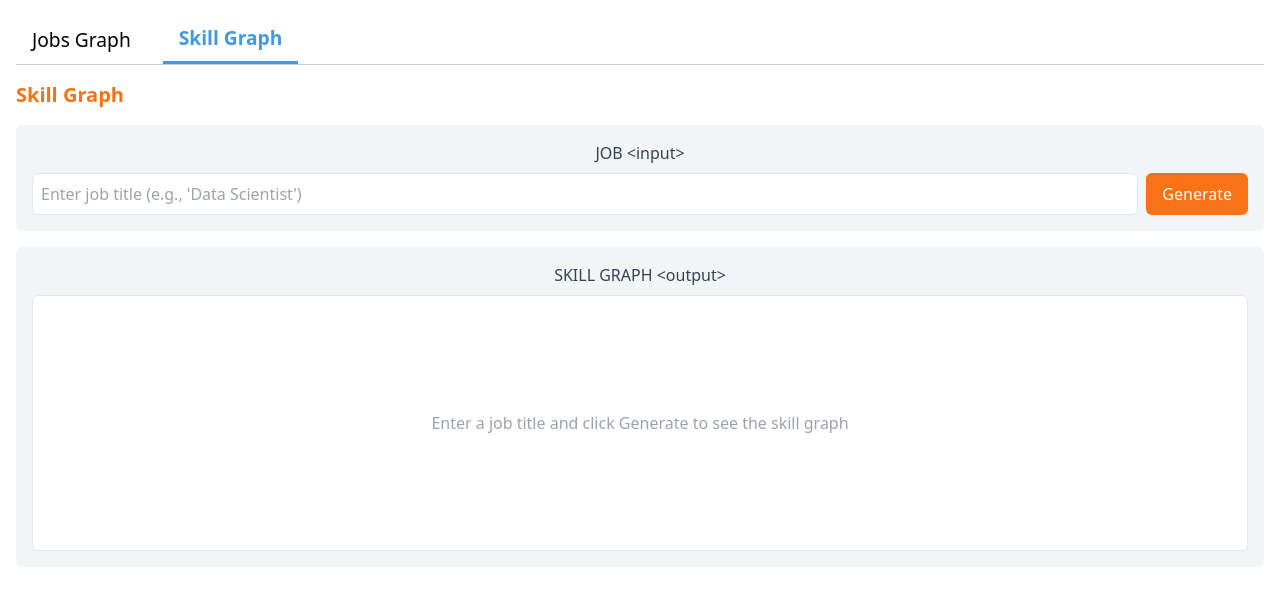
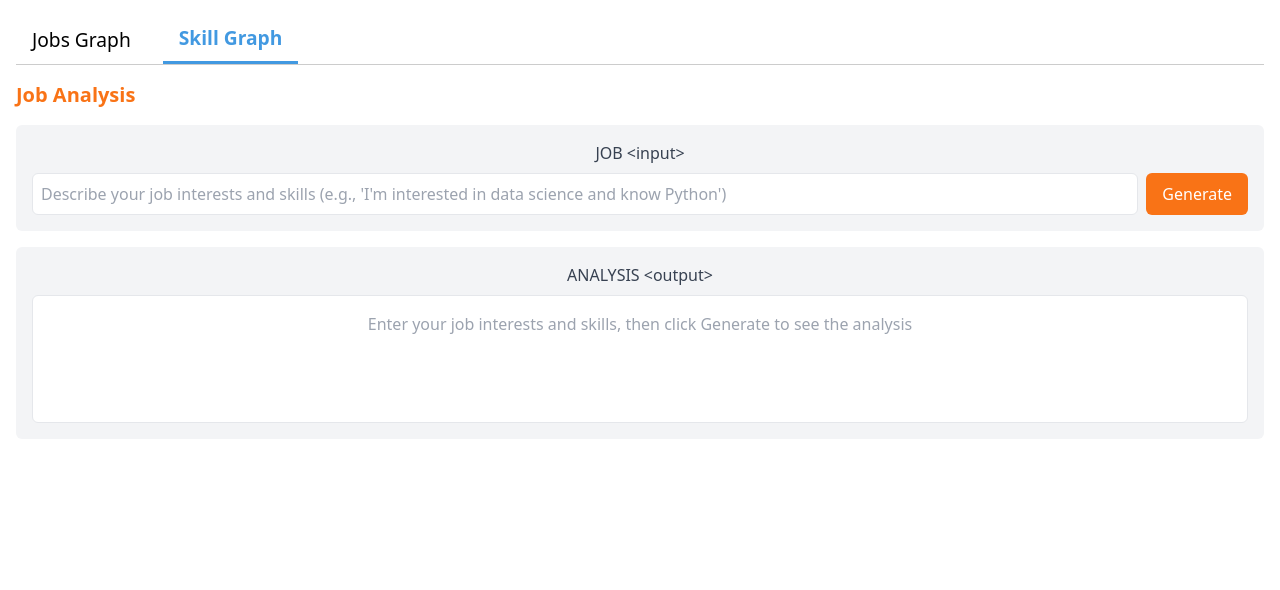
Before and after one commit to queqoogithub/gf-arangodb-hackathon, a SvelteKit app in the folder ui/: page / in a window 1280 px wide. Both pictures are taken after a click on the button "Skill Graph". Shown: the top 590 px of the page. Built offline with nearby package versions, Linux system fonts and the light colour scheme.

Commit message:
feat(chatbot): convert graph skill to chatbot

```diff
--- a/ui/src/components/SkillGraph.svelte
+++ b/ui/src/components/SkillGraph.svelte
@@ -1,38 +1,34 @@
-<script>
-  import { onMount } from 'svelte';
-  import ForceGraph from '../lib/ForceGraph.svelte';
-
+<script lang="ts">
   let jobName = '';
   let isLoading = false;
-  let graphData = { nodes: [], edges: [] };
-/**
- * @type {Error|null} error - Holds the error object if an error occurs, otherwise null.
- */
-  let error = null;
+  let responseText = '';
+  let error: Error | null = null;
 
-  async function generateSkillGraph() {
+  async function generateResponse() {
     if (!jobName.trim()) {
-      error = new Error("Please enter a job name");
+      error = new Error("Please enter your job interests and skills");
       return;
     }
 
     error = null;
     isLoading = true;
+    responseText = '';
 
     try {
-      const response = await fetch('/api/skill_graph', {
+      const chatResponse = await fetch('http://localhost:8000/chat/', {
         method: 'POST',
         headers: {
           'Content-Type': 'application/json'
         },
-        body: JSON.stringify([jobName])
+        body: JSON.stringify({ query: jobName })
       });
 
-      if (!response.ok) {
-        throw new Error('Failed to generate skill graph');
+      if (!chatResponse.ok) {
+        throw new Error('Failed to generate response');
       }
 
-      graphData = await response.json();
+      const { response } = await chatResponse.json();
+      responseText = response;
 
     } catch (err) {
       error = err instanceof Error ? err : new Error('An unknown error occurred');
@@ -44,7 +40,7 @@
 </script>
 
 <div class="skill-graph-container">
-  <h2 class="text-xl font-bold text-orange-500 mb-4">Skill Graph</h2>
+  <h2 class="text-xl font-bold text-orange-500 mb-4">Job Analysis</h2>
 
   <div class="input-section bg-gray-100 p-4 rounded-md mb-4">
     <h3 class="text-center text-gray-700 mb-2">JOB &lt;input&gt;</h3>
@@ -52,11 +48,11 @@
       <input
         type="text"
         bind:value={jobName}
-        placeholder="Enter job title (e.g., 'Data Scientist')"
+        placeholder="Describe your job interests and skills (e.g., 'I'm interested in data science and know Python')"
         class="flex-grow p-2 border rounded-md"
       />
       <button
-        on:click={generateSkillGraph}
+        on:click={generateResponse}
         disabled={isLoading}
         class="bg-orange-500 text-white px-4 py-2 rounded-md hover:bg-orange-600 disabled:bg-gray-400"
       >
@@ -68,14 +64,14 @@
     {/if}
   </div>
 
-  <div class="graph-section bg-gray-100 p-4 rounded-md">
-    <h3 class="text-center text-gray-700 mb-2">SKILL GRAPH &lt;output&gt;</h3>
-    <div class="graph-container h-64 bg-white rounded-md border border-gray-200">
-      {#if graphData.nodes.length > 0}
-        <ForceGraph {graphData} nodeColors={{skill1: "#f8d4ba", skill2: "#bdd8f1"}} />
+  <div class="response-section bg-gray-100 p-4 rounded-md">
+    <h3 class="text-center text-gray-700 mb-2">ANALYSIS &lt;output&gt;</h3>
+    <div class="response-container min-h-[8rem] p-4 bg-white rounded-md border border-gray-200">
+      {#if responseText}
+        <p class="text-gray-700 whitespace-pre-line">{responseText}</p>
       {:else}
         <div class="flex items-center justify-center h-full text-gray-400">
-          Enter a job title and click Generate to see the skill graph
+          Enter your job interests and skills, then click Generate to see the analysis
         </div>
       {/if}
     </div>
```
